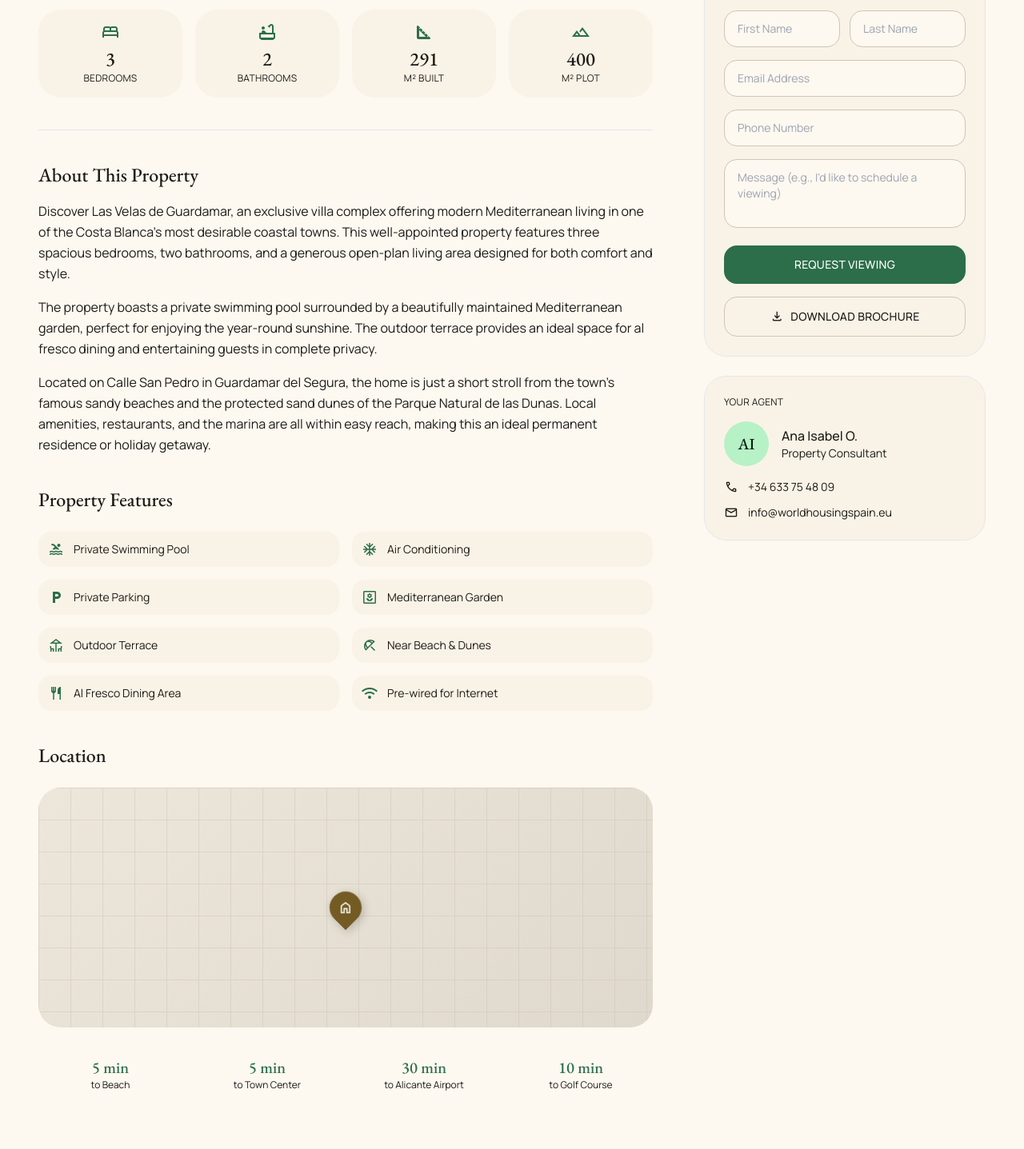
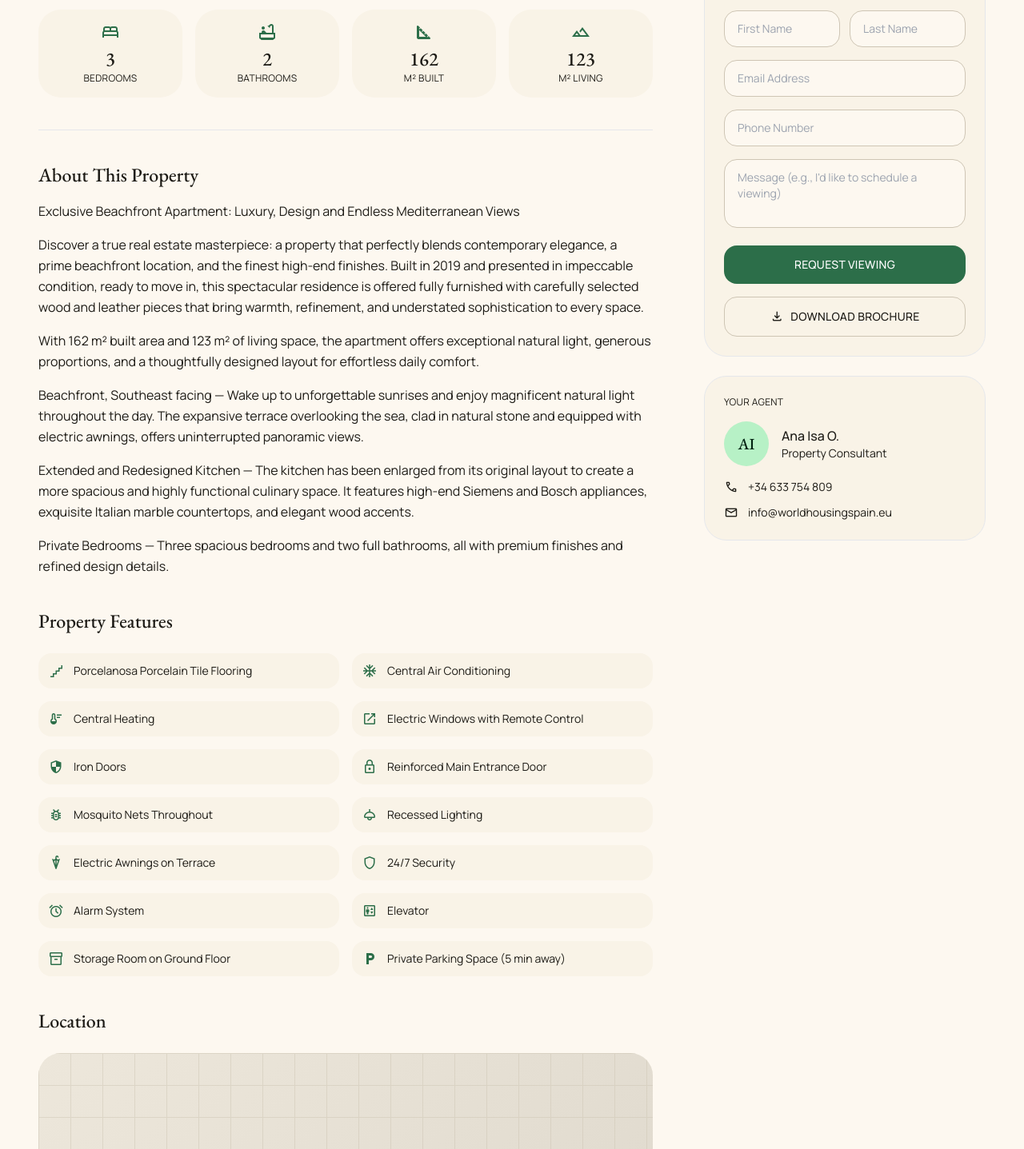
Before and after one commit to pharisjohnson/worldhousingspain, a plain HTML site: page property-las-velas.html in a window 1280 px wide. Shown: the part 874-2311 px from the top of the page at 80% size. Drawn offline with nearby package versions, Linux system fonts and the light colour scheme.

Commit message:
feat: add local Las Velas property page, remove all external WHS links

```diff
--- a/04-property-detail.html
+++ b/property-las-velas.html
@@ -3,8 +3,8 @@
 <head>
   <meta charset="UTF-8">
   <meta name="viewport" content="width=device-width, initial-scale=1.0">
-  <title>Las Velas de Guardamar — World Housing Spain</title>
-  <meta name="description" content="Exclusive villa complex in Guardamar del Segura. 3 bedrooms, private pool, Mediterranean garden. Listed at €189,000.">
+  <title>Las Velas — World Housing Spain</title>
+  <meta name="description" content="Exclusive beachfront apartment in Santa Pola, Alicante. 3 bedrooms, 2 bathrooms, 162 m². Southeast facing with panoramic Mediterranean views. Listed at €850,000.">
 
   <link rel="preconnect" href="https://fonts.googleapis.com">
   <link rel="preconnect" href="https://fonts.gstatic.com" crossorigin>
@@ -223,9 +223,9 @@
         <li><span class="material-symbols-outlined text-[16px]">chevron_right</span></li>
         <li><a href="03-property-listings.html" class="hover:text-primary transition-colors">Buy</a></li>
         <li><span class="material-symbols-outlined text-[16px]">chevron_right</span></li>
-        <li><a href="area-guardamar.html" class="hover:text-primary transition-colors">Guardamar del Segura</a></li>
+        <li><span class="hover:text-primary transition-colors">Santa Pola</span></li>
         <li><span class="material-symbols-outlined text-[16px]">chevron_right</span></li>
-        <li class="text-on-surface font-medium">Las Velas de Guardamar</li>
+        <li class="text-on-surface font-medium">Las Velas</li>
       </ol>
     </nav>
 
@@ -233,23 +233,23 @@
     <section class="max-w-7xl mx-auto px-6 lg:px-12 mb-12">
       <div class="grid grid-cols-2 md:grid-cols-4 gap-3 auto-rows-[200px] md:auto-rows-[250px]">
         <div class="gallery-item relative rounded-xl overflow-hidden bg-surface-container-highest group cursor-pointer">
-          <img src="https://images.unsplash.com/photo-1600585154340-be6161a56a0c?w=1200&q=80" alt="Las Velas de Guardamar - exterior view with private pool and Mediterranean garden" class="w-full h-full object-cover group-hover:scale-105 transition-transform duration-700">
+          <img src="https://worldhousingspain.eu/wp-content/uploads/2026/03/las-velas-11.jpg" alt="Las Velas - beachfront apartment exterior with Mediterranean views" class="w-full h-full object-cover group-hover:scale-105 transition-transform duration-700">
           <div class="absolute inset-0 bg-surface/10 group-hover:bg-transparent transition-colors"></div>
         </div>
         <div class="gallery-item relative rounded-xl overflow-hidden bg-surface-container-highest group cursor-pointer">
-          <img src="https://images.unsplash.com/photo-1600607687644-aac4c3eac7f4?w=600&q=80" alt="Open-plan living and dining area with modern finishes" class="w-full h-full object-cover group-hover:scale-105 transition-transform duration-700">
+          <img src="https://worldhousingspain.eu/wp-content/uploads/2026/03/las-velas-26.jpg" alt="Open-plan living area with premium finishes" class="w-full h-full object-cover group-hover:scale-105 transition-transform duration-700">
           <div class="absolute inset-0 bg-surface/10 group-hover:bg-transparent transition-colors"></div>
         </div>
         <div class="gallery-item relative rounded-xl overflow-hidden bg-surface-container-highest group cursor-pointer">
-          <img src="https://images.unsplash.com/photo-1600566753190-17f0baa2a6c3?w=600&q=80" alt="Master bedroom with built-in wardrobes and natural light" class="w-full h-full object-cover group-hover:scale-105 transition-transform duration-700">
+          <img src="https://worldhousingspain.eu/wp-content/uploads/2026/03/las-velas-38.jpg" alt="Kitchen with Italian marble countertops and wood accents" class="w-full h-full object-cover group-hover:scale-105 transition-transform duration-700">
           <div class="absolute inset-0 bg-surface/10 group-hover:bg-transparent transition-colors"></div>
         </div>
         <div class="gallery-item relative rounded-xl overflow-hidden bg-surface-container-highest group cursor-pointer">
-          <img src="https://images.unsplash.com/photo-1600596542815-ffad4c1539a9?w=600&q=80" alt="Modern bathroom with walk-in shower and premium fixtures" class="w-full h-full object-cover group-hover:scale-105 transition-transform duration-700">
+          <img src="https://worldhousingspain.eu/wp-content/uploads/2026/03/las-velas-30.jpg" alt="Master bedroom with premium finishes" class="w-full h-full object-cover group-hover:scale-105 transition-transform duration-700">
           <div class="absolute inset-0 bg-surface/10 group-hover:bg-transparent transition-colors"></div>
         </div>
         <div class="gallery-item relative rounded-xl overflow-hidden bg-surface-container-highest group cursor-pointer">
-          <img src="https://images.unsplash.com/photo-1600573472592-401b489a3cdc?w=600&q=80" alt="Outdoor terrace and private pool surrounded by Mediterranean garden" class="w-full h-full object-cover group-hover:scale-105 transition-transform duration-700">
+          <img src="https://worldhousingspain.eu/wp-content/uploads/2026/03/las-velas-12.jpg" alt="Terrace with natural stone and electric awnings" class="w-full h-full object-cover group-hover:scale-105 transition-transform duration-700">
           <div class="absolute inset-0 bg-surface/10 group-hover:bg-transparent transition-colors"></div>
         </div>
       </div>
@@ -268,12 +268,12 @@
           <div class="mb-8">
             <div class="flex flex-wrap items-center gap-3 mb-3">
               <span class="inline-block px-3 py-1 text-xs font-medium tracking-wide uppercase bg-primary/10 text-primary rounded-full">Exclusive</span>
-              <span class="inline-block px-3 py-1 text-xs font-medium tracking-wide uppercase bg-secondary-container text-on-secondary-container rounded-full">Price Reduced</span>
+              <span class="inline-block px-3 py-1 text-xs font-medium tracking-wide uppercase bg-secondary-container text-on-secondary-container rounded-full">On Sale</span>
             </div>
-            <h1 class="font-display text-4xl md:text-5xl font-medium tracking-tight mb-3">Las Velas de Guardamar</h1>
+            <h1 class="font-display text-4xl md:text-5xl font-medium tracking-tight mb-3">Las Velas</h1>
             <p class="text-on-surface/60 flex items-center gap-2">
               <span class="material-symbols-outlined text-[18px]">location_on</span>
-              C/ San Pedro, 4, 03140 Guardamar del Segura, Alicante
+              Santa Pola, El Baix Vinalopó, Alicante, 03130, Spain
             </p>
           </div>
 
@@ -291,13 +291,13 @@
             </div>
             <div class="text-center p-4 bg-surface-container-low rounded-xl">
               <span class="material-symbols-outlined text-primary text-[24px] mb-1">square_foot</span>
-              <p class="font-display text-2xl font-medium">291</p>
+              <p class="font-display text-2xl font-medium">162</p>
               <p class="text-xs text-on-surface/50 uppercase tracking-wide">m² Built</p>
             </div>
             <div class="text-center p-4 bg-surface-container-low rounded-xl">
               <span class="material-symbols-outlined text-primary text-[24px] mb-1">landscape</span>
-              <p class="font-display text-2xl font-medium">400</p>
-              <p class="text-xs text-on-surface/50 uppercase tracking-wide">m² Plot</p>
+              <p class="font-display text-2xl font-medium">123</p>
+              <p class="text-xs text-on-surface/50 uppercase tracking-wide">m² Living</p>
             </div>
           </div>
 
@@ -306,23 +306,22 @@
             <h2 class="font-display text-2xl font-medium mb-4">About This Property</h2>
             <div class="text-on-surface/70 leading-relaxed space-y-4">
               <p>
-                Discover Las Velas de Guardamar, an exclusive villa complex offering modern
-                Mediterranean living in one of the Costa Blanca's most desirable coastal towns.
-                This well-appointed property features three spacious bedrooms, two bathrooms,
-                and a generous open-plan living area designed for both comfort and style.
+                Exclusive Beachfront Apartment: Luxury, Design and Endless Mediterranean Views
               </p>
               <p>
-                The property boasts a private swimming pool surrounded by a beautifully
-                maintained Mediterranean garden, perfect for enjoying the year-round sunshine.
-                The outdoor terrace provides an ideal space for al fresco dining and
-                entertaining guests in complete privacy.
+                Discover a true real estate masterpiece: a property that perfectly blends contemporary elegance, a prime beachfront location, and the finest high-end finishes. Built in 2019 and presented in impeccable condition, ready to move in, this spectacular residence is offered fully furnished with carefully selected wood and leather pieces that bring warmth, refinement, and understated sophistication to every space.
               </p>
               <p>
-                Located on Calle San Pedro in Guardamar del Segura, the home is just a
-                short stroll from the town's famous sandy beaches and the protected
-                sand dunes of the Parque Natural de las Dunas. Local amenities, restaurants,
-                and the marina are all within easy reach, making this an ideal permanent
-                residence or holiday getaway.
+                With 162 m² built area and 123 m² of living space, the apartment offers exceptional natural light, generous proportions, and a thoughtfully designed layout for effortless daily comfort.
+              </p>
+              <p>
+                Beachfront, Southeast facing — Wake up to unforgettable sunrises and enjoy magnificent natural light throughout the day. The expansive terrace overlooking the sea, clad in natural stone and equipped with electric awnings, offers uninterrupted panoramic views.
+              </p>
+              <p>
+                Extended and Redesigned Kitchen — The kitchen has been enlarged from its original layout to create a more spacious and highly functional culinary space. It features high-end Siemens and Bosch appliances, exquisite Italian marble countertops, and elegant wood accents.
+              </p>
+              <p>
+                Private Bedrooms — Three spacious bedrooms and two full bathrooms, all with premium finishes and refined design details.
               </p>
             </div>
           </div>
@@ -332,36 +331,60 @@
             <h2 class="font-display text-2xl font-medium mb-6">Property Features</h2>
             <div class="grid md:grid-cols-2 gap-4">
               <div class="flex items-center gap-3 p-3 bg-surface-container-low rounded-lg">
-                <span class="material-symbols-outlined text-primary text-[20px]">pool</span>
-                <span class="text-sm">Private Swimming Pool</span>
+                <span class="material-symbols-outlined text-primary text-[20px]">floor</span>
+                <span class="text-sm">Porcelanosa Porcelain Tile Flooring</span>
               </div>
               <div class="flex items-center gap-3 p-3 bg-surface-container-low rounded-lg">
                 <span class="material-symbols-outlined text-primary text-[20px]">ac_unit</span>
-                <span class="text-sm">Air Conditioning</span>
+                <span class="text-sm">Central Air Conditioning</span>
+              </div>
+              <div class="flex items-center gap-3 p-3 bg-surface-container-low rounded-lg">
+                <span class="material-symbols-outlined text-primary text-[20px]">thermostat</span>
+                <span class="text-sm">Central Heating</span>
+              </div>
+              <div class="flex items-center gap-3 p-3 bg-surface-container-low rounded-lg">
+                <span class="material-symbols-outlined text-primary text-[20px]">open_in_new</span>
+                <span class="text-sm">Electric Windows with Remote Control</span>
+              </div>
+              <div class="flex items-center gap-3 p-3 bg-surface-container-low rounded-lg">
+                <span class="material-symbols-outlined text-primary text-[20px]">security</span>
+                <span class="text-sm">Iron Doors</span>
+              </div>
+              <div class="flex items-center gap-3 p-3 bg-surface-container-low rounded-lg">
+                <span class="material-symbols-outlined text-primary text-[20px]">lock</span>
+                <span class="text-sm">Reinforced Main Entrance Door</span>
+              </div>
+              <div class="flex items-center gap-3 p-3 bg-surface-container-low rounded-lg">
+                <span class="material-symbols-outlined text-primary text-[20px]">bug_report</span>
+                <span class="text-sm">Mosquito Nets Throughout</span>
+              </div>
+              <div class="flex items-center gap-3 p-3 bg-surface-container-low rounded-lg">
+                <span class="material-symbols-outlined text-primary text-[20px]">light</span>
+                <span class="text-sm">Recessed Lighting</span>
+              </div>
+              <div class="flex items-center gap-3 p-3 bg-surface-container-low rounded-lg">
+                <span class="material-symbols-outlined text-primary text-[20px]">umbrella</span>
+                <span class="text-sm">Electric Awnings on Terrace</span>
+              </div>
+              <div class="flex items-center gap-3 p-3 bg-surface-container-low rounded-lg">
+                <span class="material-symbols-outlined text-primary text-[20px]">shield</span>
+                <span class="text-sm">24/7 Security</span>
+              </div>
+              <div class="flex items-center gap-3 p-3 bg-surface-container-low rounded-lg">
+                <span class="material-symbols-outlined text-primary text-[20px]">alarm</span>
+                <span class="text-sm">Alarm System</span>
+              </div>
+              <div class="flex items-center gap-3 p-3 bg-surface-container-low rounded-lg">
+                <span class="material-symbols-outlined text-primary text-[20px]">elevator</span>
+                <span class="text-sm">Elevator</span>
+              </div>
+              <div class="flex items-center gap-3 p-3 bg-surface-container-low rounded-lg">
+                <span class="material-symbols-outlined text-primary text-[20px]">inventory_2</span>
+                <span class="text-sm">Storage Room on Ground Floor</span>
               </div>
               <div class="flex items-center gap-3 p-3 bg-surface-container-low rounded-lg">
                 <span class="material-symbols-outlined text-primary text-[20px]">local_parking</span>
-                <span class="text-sm">Private Parking</span>
-              </div>
-              <div class="flex items-center gap-3 p-3 bg-surface-container-low rounded-lg">
-                <span class="material-symbols-outlined text-primary text-[20px]">yard</span>
-                <span class="text-sm">Mediterranean Garden</span>
-              </div>
-              <div class="flex items-center gap-3 p-3 bg-surface-container-low rounded-lg">
-                <span class="material-symbols-outlined text-primary text-[20px]">deck</span>
-                <span class="text-sm">Outdoor Terrace</span>
-              </div>
-              <div class="flex items-center gap-3 p-3 bg-surface-container-low rounded-lg">
-                <span class="material-symbols-outlined text-primary text-[20px]">beach_access</span>
-                <span class="text-sm">Near Beach & Dunes</span>
-              </div>
-              <div class="flex items-center gap-3 p-3 bg-surface-container-low rounded-lg">
-                <span class="material-symbols-outlined text-primary text-[20px]">restaurant</span>
-                <span class="text-sm">Al Fresco Dining Area</span>
-              </div>
-              <div class="flex items-center gap-3 p-3 bg-surface-container-low rounded-lg">
-                <span class="material-symbols-outlined text-primary text-[20px]">wifi</span>
-                <span class="text-sm">Pre-wired for Internet</span>
+                <span class="text-sm">Private Parking Space (5 min away)</span>
               </div>
             </div>
           </div>
@@ -376,19 +399,19 @@
             </div>
             <div class="grid grid-cols-2 md:grid-cols-4 gap-4 mt-6">
               <div class="text-center p-3">
-                <p class="font-display text-xl font-medium text-primary">5 min</p>
-                <p class="text-xs text-on-surface/50">to Beach</p>
+                <p class="font-display text-xl font-medium text-primary">Beachfront</p>
+                <p class="text-xs text-on-surface/50">Direct Access</p>
               </div>
               <div class="text-center p-3">
                 <p class="font-display text-xl font-medium text-primary">5 min</p>
                 <p class="text-xs text-on-surface/50">to Town Center</p>
               </div>
               <div class="text-center p-3">
-                <p class="font-display text-xl font-medium text-primary">30 min</p>
+                <p class="font-display text-xl font-medium text-primary">25 min</p>
                 <p class="text-xs text-on-surface/50">to Alicante Airport</p>
               </div>
               <div class="text-center p-3">
-                <p class="font-display text-xl font-medium text-primary">10 min</p>
+                <p class="font-display text-xl font-medium text-primary">15 min</p>
                 <p class="text-xs text-on-surface/50">to Golf Course</p>
               </div>
             </div>
@@ -400,8 +423,8 @@
           <div class="lg:sticky lg:top-28">
             <!-- Price Card -->
             <div class="bg-surface-container-low p-6 rounded-xl mb-6 border border-outline-variant/30">
-              <p class="font-display text-3xl font-medium mb-1">€189,000</p>
-              <p class="text-sm text-on-surface/50 mb-6">€650/m² · Ref: WHS-LV-GUARDAMAR-001</p>
+              <p class="font-display text-3xl font-medium mb-1">€850,000</p>
+              <p class="text-sm text-on-surface/50 mb-6">€5,247/m² · Ref: RH-7830-property</p>
 
               <form class="space-y-4" id="inquiry-form">
                 <h3 class="font-display text-lg font-medium">Request Information</h3>
@@ -430,14 +453,14 @@
                   <span class="font-display text-xl font-medium text-on-primary-container">AI</span>
                 </div>
                 <div>
-                  <p class="font-medium">Ana Isabel O.</p>
+                  <p class="font-medium">Ana Isa O.</p>
                   <p class="text-sm text-on-surface/50">Property Consultant</p>
                 </div>
               </div>
               <div class="space-y-3">
-                <a href="tel:+34612345678" class="flex items-center gap-3 text-sm text-on-surface/70 hover:text-primary transition-colors">
+                <a href="tel:+34633754809" class="flex items-center gap-3 text-sm text-on-surface/70 hover:text-primary transition-colors">
                   <span class="material-symbols-outlined text-[18px]">call</span>
-                  +34 633 75 48 09
+                  +34 633 754 809
                 </a>
                 <a href="mailto:info@worldhousingspain.eu" class="flex items-center gap-3 text-sm text-on-surface/70 hover:text-primary transition-colors">
                   <span class="material-symbols-outlined text-[18px]">mail</span>
@@ -467,7 +490,7 @@
         </div>
 
         <div class="grid md:grid-cols-3 gap-6">
-          <a href="https://worldhousingspain.eu/property/chalet-moraira/" target="_blank" class="group bg-surface-container rounded-xl overflow-hidden hover:shadow-elevation-2 transition-shadow">
+          <article class="group bg-surface-container rounded-xl overflow-hidden hover:shadow-elevation-2 transition-shadow">
             <div class="relative aspect-[4/3] overflow-hidden">
               <img src="https://images.unsplash.com/photo-1600607687939-ce8a6c25118c?w=600&q=80" alt="Chalet Moraira - Mediterranean villa with private pool" class="w-full h-full object-cover group-hover:scale-105 transition-transform duration-700">
               <div class="absolute top-3 left-3">
@@ -482,7 +505,7 @@
             </div>
           </a>
 
-          <a href="https://worldhousingspain.eu/property/chalet-pena/" target="_blank" class="group bg-surface-container rounded-xl overflow-hidden hover:shadow-elevation-2 transition-shadow">
+          <article class="group bg-surface-container rounded-xl overflow-hidden hover:shadow-elevation-2 transition-shadow">
             <div class="relative aspect-[4/3] overflow-hidden">
               <img src="https://images.unsplash.com/photo-1600596542815-ffad4c1539a9?w=600&q=80" alt="Chalet Peña in Elche with modern amenities" class="w-full h-full object-cover group-hover:scale-105 transition-transform duration-700">
             </div>
@@ -494,7 +517,7 @@
             </div>
           </a>
 
-          <a href="https://worldhousingspain.eu/property/blue-gardens-benijofar/" target="_blank" class="group bg-surface-container rounded-xl overflow-hidden hover:shadow-elevation-2 transition-shadow">
+          <article class="group bg-surface-container rounded-xl overflow-hidden hover:shadow-elevation-2 transition-shadow">
             <div class="relative aspect-[4/3] overflow-hidden">
               <img src="https://images.unsplash.com/photo-1512917774080-9991f1c4c750?w=600&q=80" alt="Blue Gardens Benijófar - modern apartment complex" class="w-full h-full object-cover group-hover:scale-105 transition-transform duration-700">
               <div class="absolute top-3 left-3">
```
Also changed, not shown: 01-homepage.html (+3 -3 lines), 03-property-listings.html (+14 -14 lines), 05-area-guide.html (+3 -3 lines), index.html (+3 -3 lines), master-template.html (+3 -3 lines), projects.html (+27 -27 lines).
